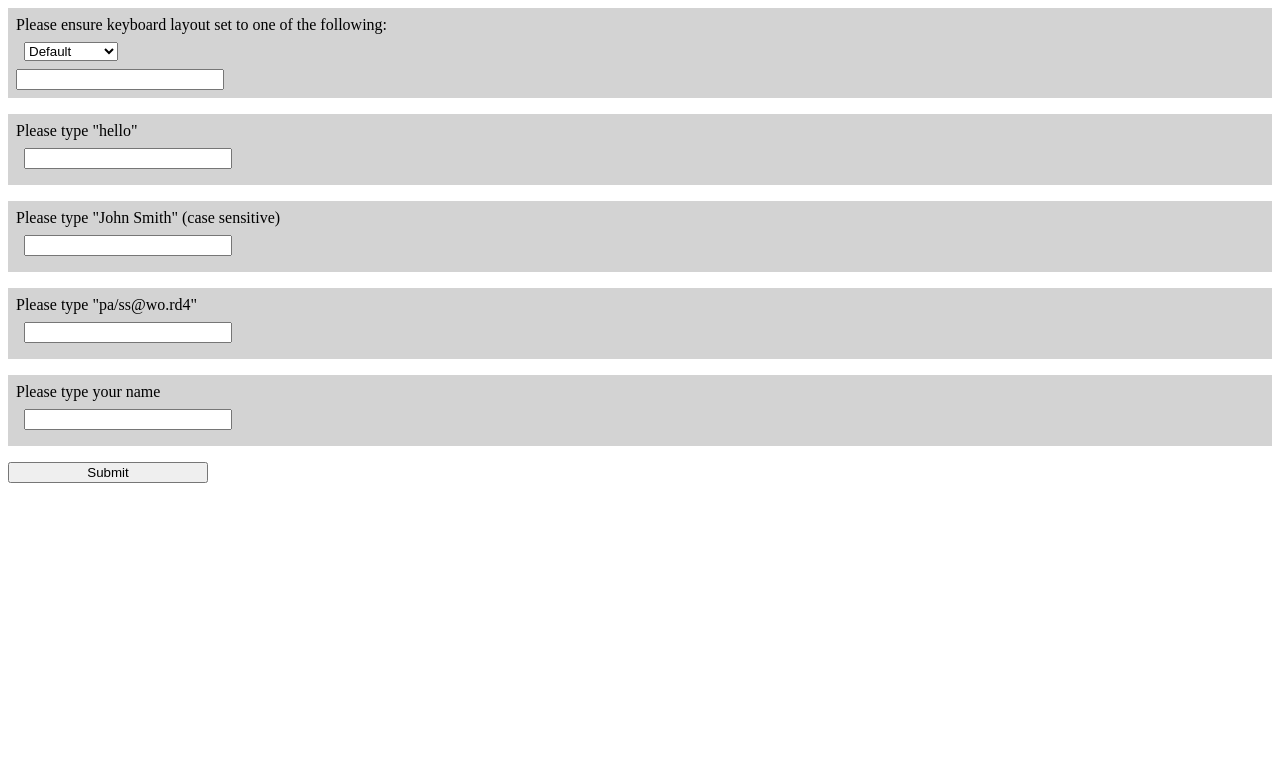
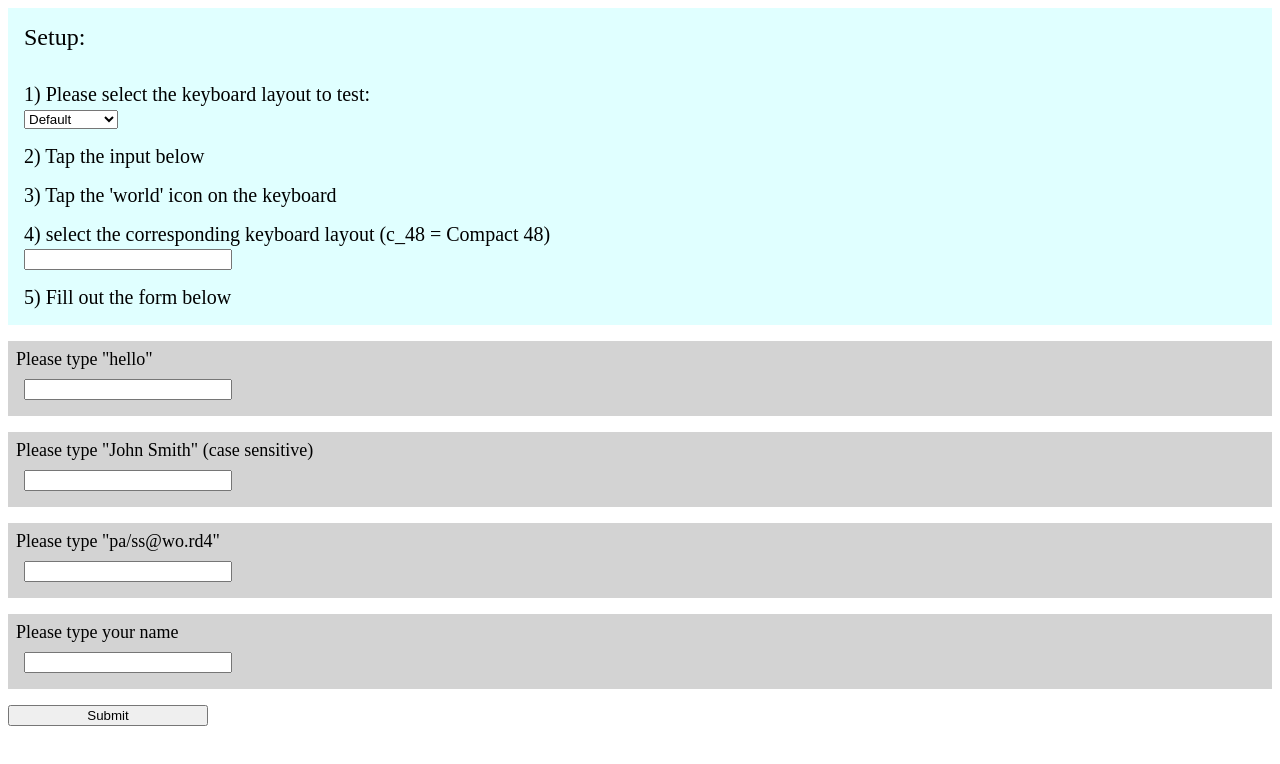
Before and after one commit to brandf/input_research, a website: page index.html in a window 1280 px wide. Drawn offline with Linux system fonts and the light colour scheme.

Commit message:
instructions

```diff
--- a/index.html
+++ b/index.html
@@ -10,6 +10,19 @@
     .question {
       padding: 8px;
       background-color: lightgrey;
+      margin-bottom: 16px;
+      font-size: 18px;
+    }
+    .instructions {
+      padding: 8px;
+      background-color: lightcyan;
+      font-size: 20px;
+      margin-bottom: 16px;
+    }
+    .setup {
+      padding: 8px;
+      background-color: lightcyan;
+      font-size: 24px;
       margin-bottom: 16px;
     }
     .answer {
@@ -63,9 +76,13 @@
 </head>
 <body>
   <form action="https://docs.google.com/forms/d/e/1FAIpQLSdl3b0JqQPxCO-YV9lQH6gLD0nTOh0kkSoXFHFaCIDakwS8lg/formResponse" target="_self" method="POST" onsubmit="handlesubmit()">
-    <div class="question">
-      Please ensure keyboard layout set to one of the following:
+    <div class="instructions">
+      <div class="setup">
+        Setup:
+      </div>
       <div class="answer">
+        1) Please select the keyboard layout to test:
+        <div>
         <select name="entry.1029536509" required>
           <option value="Default">Default</option>
           <option value="Compact 48">Compact 48</option>
@@ -78,7 +95,21 @@
           <option value="Medium 32">Medium 32</option>
           <option value="Wide 32">Wide 32</option>
         </select>
-      </div><input type="text"></input>
+        </div>
+      </div>
+      <div class="answer">
+        2) Tap the input below
+      </div>
+      <div class="answer">
+        3) Tap the 'world' icon on the keyboard
+      </div>
+      <div class="answer">
+        4) select the corresponding keyboard layout (c_48 = Compact 48)
+        <div><input type="text"></input></div>
+      </div>
+      <div class="answer">
+        5) Fill out the form below
+      </div>
     </div>
     <div class="question">
       Please type "hello"
```
